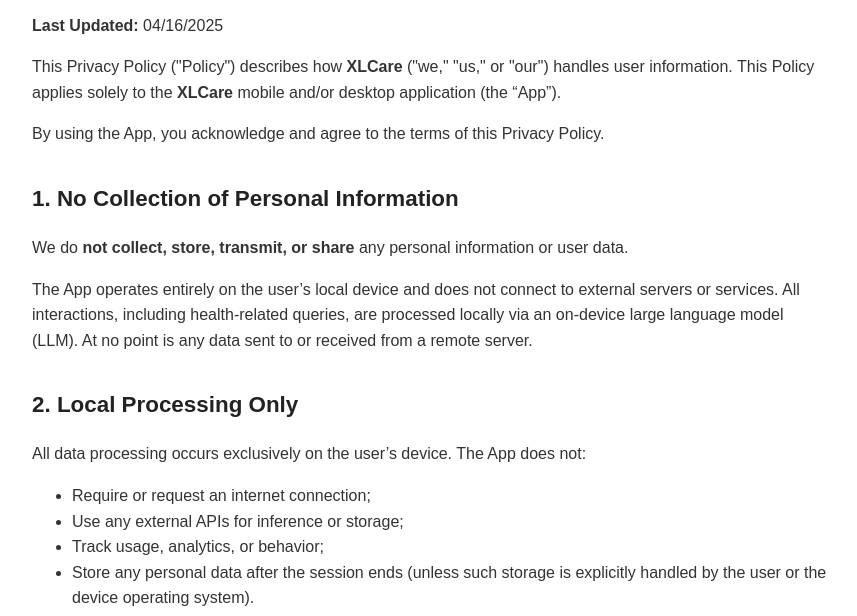
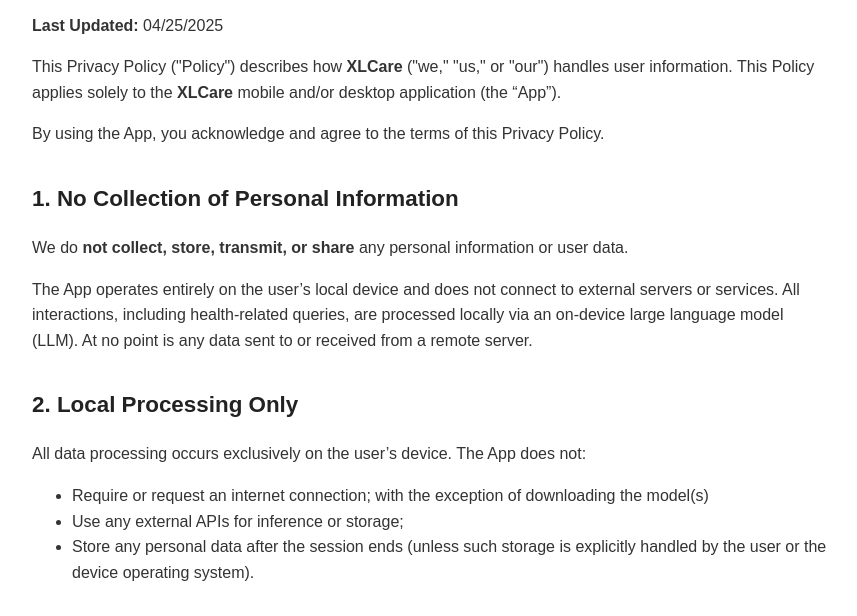
Before and after one commit to carozo/xl-care-privacy-policy, a plain HTML site: page index.html in a window 1280 px wide. Shown: the part 116-732 px from the top of the page, without its empty margins (208-1065 px from the left). Drawn offline with Linux system fonts and the light colour scheme.

Commit message:
Update index.html

```diff
--- a/index.html
+++ b/index.html
@@ -32,7 +32,7 @@
   </head>
   <body>
     <h1>Privacy Policy</h1>
-    <p><strong>Last Updated:</strong> 04/16/2025</p>
+    <p><strong>Last Updated:</strong> 04/25/2025</p>
 
     <p>
       This Privacy Policy ("Policy") describes how
@@ -66,9 +66,8 @@
       not:
     </p>
     <ul>
-      <li>Require or request an internet connection;</li>
+      <li>Require or request an internet connection; with the exception of downloading the model(s)</li>
       <li>Use any external APIs for inference or storage;</li>
-      <li>Track usage, analytics, or behavior;</li>
       <li>
         Store any personal data after the session ends (unless such storage is
         explicitly handled by the user or the device operating system).
```
